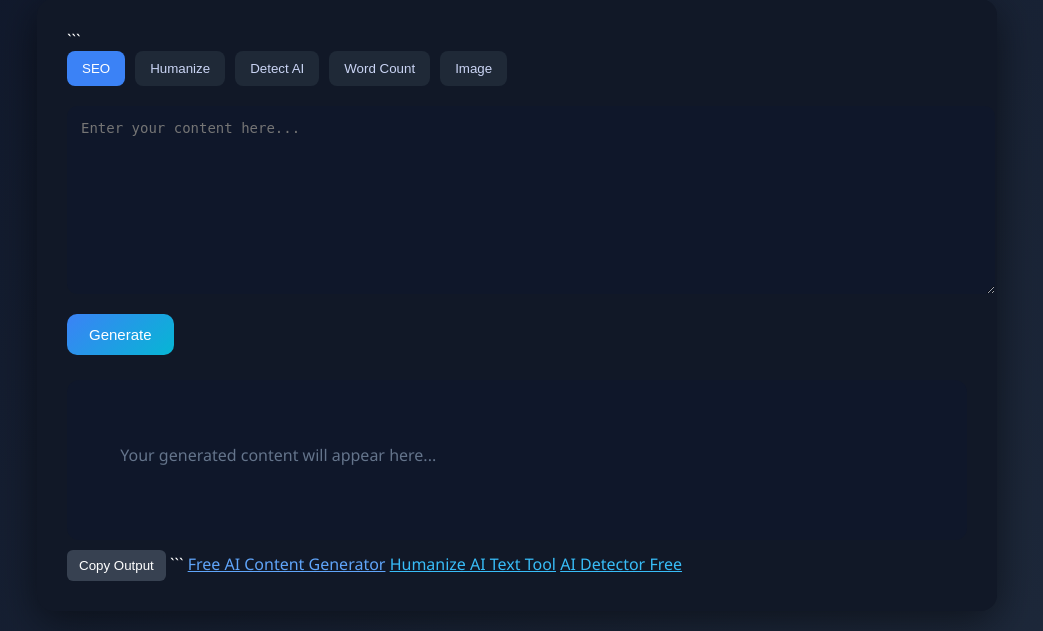
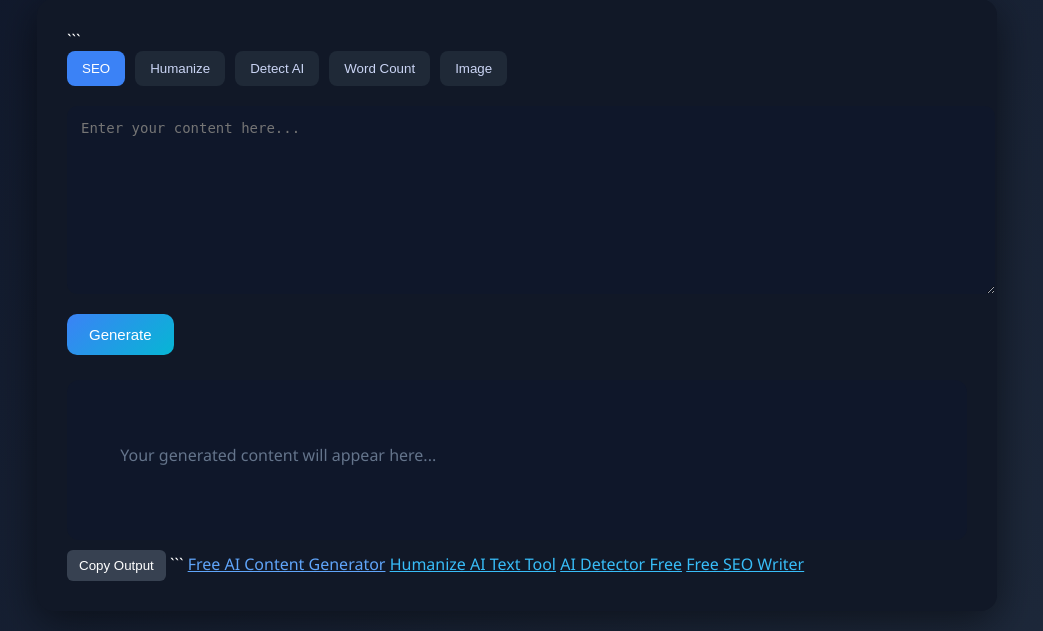
Before and after one commit to seoexpertsidra123-source/ai-seo-tool, a Flask app: page / in a window 1280 px wide. Shown: the part 210-841 px from the top of the page, without its empty margins (123-1166 px from the left). Run offline with Flask 3, Linux system fonts and the light colour scheme.

Commit message:
Update index.html

```diff
--- a/templates/index.html
+++ b/templates/index.html
@@ -192,6 +192,7 @@ function copyText() {
     <a href="/ai-content-generator" style="color:#60a5fa;">Free AI Content Generator</a>
     <a href="/humanize-ai-text" style="color:#38bdf8;">Humanize AI Text Tool</a>
     <a href="/ai-detector-free" style="color:#38bdf8;">AI Detector Free</a>
+    <a href="/free-seo-writer" style="color:#38bdf8;">Free SEO Writer</a>
 
 </div>
 
```
